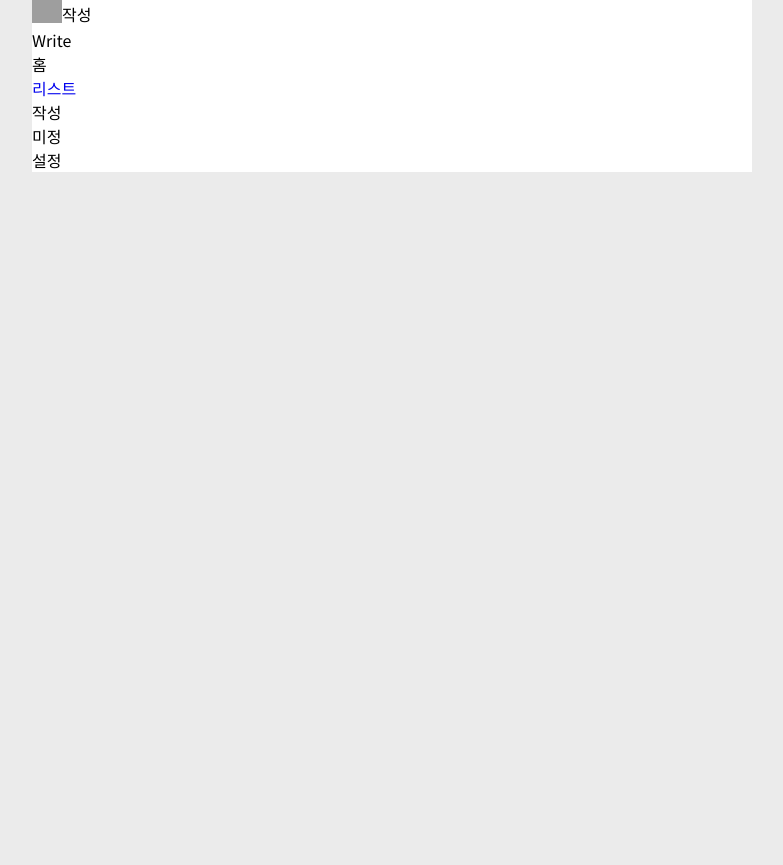
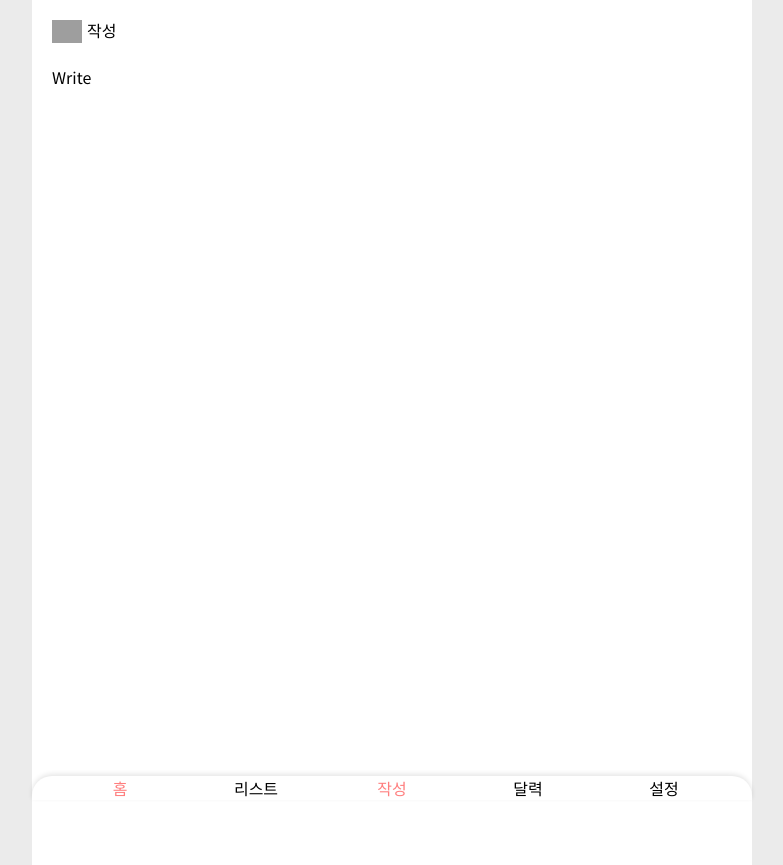
Before and after one commit to jiyun03/react-health, a React (Create React App) app: page /#/write in a window 1280 px wide. Shown: the whole page, without its empty margins (248-1031 px from the left). Before the commit the page ends 800 px from the top, so only its background shows below. Built offline with nearby package versions, Linux system fonts and the light colour scheme; grey boxes are pictures that could not be loaded; a web font is replaced by a local one.

Commit message:
nav scss 작업중

```diff
--- a/src/App.js
+++ b/src/App.js
@@ -15,7 +15,7 @@ import "./scss/style.scss";
 function App() {
 	return (
 		<>
-			<Route exact path="/" render={() => <Header name="메인" type="header--main" />} />
+			<Route exact path="/" render={() => <Header name="나의 건강일지" type="header--main" />} />
 			<Route path="/list" render={() => <Header name="리스트" type="header--back" />} />
 			<Route path="/write" render={() => <Header name="작성" type="header--back" />} />
 
--- /dev/null
+++ b/src/component/common/Layout.js
@@ -0,0 +1,11 @@
+function Layout(props) {
+  return (
+    <div className="layout">
+      <div className="container">
+        {props.children}
+      </div>
+    </div>
+  )
+}
+
+export default Layout
--- a/src/component/common/Nav.js
+++ b/src/component/common/Nav.js
@@ -1,34 +1,39 @@
 import { NavLink } from "react-router-dom";
 
 function Nav() {
-  const active = { color: "#000" }
+  const active = { color: "#ff7e7e" }
 
   return (
     <nav className="nav">
-      <ul>
-        <li>
+      <ul className="nav__box">
+        <li className="nav__item">
           <NavLink activeStyle={active} to="/">
-            홈
+            <span className="nav__icon"></span>
+            <span className="nav__title">홈</span>
           </NavLink>
         </li>
-        <li>
+        <li className="nav__item">
           <NavLink activeStyle={active} to="/list">
-            리스트
+            <span className="nav__icon"></span>
+            <span className="nav__title">리스트</span>
           </NavLink>
         </li>
-        <li>
+        <li className="nav__item">
           <NavLink activeStyle={active} to="/write">
-            작성
+            <span className="nav__icon"></span>
+            <span className="nav__title">작성</span>
           </NavLink>
         </li>
-        <li>
-          <NavLink activeStyle={active} to="/">
-            미정
+        <li className="nav__item">
+          <NavLink activeStyle={active} to="/calender">
+            <span className="nav__icon"></span>
+            <span className="nav__title">달력</span>
           </NavLink>
         </li>
-        <li>
-          <NavLink activeStyle={active} to="/">
-            설정
+        <li className="nav__item">
+          <NavLink activeStyle={active} to="/setting">
+            <span className="nav__icon"></span>
+            <span className="nav__title">설정</span>
           </NavLink>
         </li>
       </ul>
--- a/src/component/main/Main.js
+++ b/src/component/main/Main.js
@@ -1,8 +1,9 @@
 import React from 'react'
+import Layout from "../common/Layout"
 
 function Main() {
   return (
-    <div>Main</div>
+    <Layout>Main</Layout>
   )
 }
 
--- a/src/component/sub/List.js
+++ b/src/component/sub/List.js
@@ -1,8 +1,9 @@
 import React from 'react'
+import Layout from "../common/Layout"
 
 function List() {
   return (
-    <div>List</div>
+    <Layout>List</Layout>
   )
 }
 
--- a/src/component/sub/Write.js
+++ b/src/component/sub/Write.js
@@ -1,8 +1,9 @@
 import React from 'react'
+import Layout from "../common/Layout"
 
 function Write() {
   return (
-    <div>Write</div>
+    <Layout>Write</Layout>
   )
 }
 
--- a/src/scss/common/_common.scss
+++ b/src/scss/common/_common.scss
@@ -1,6 +1,7 @@
 html {
   background-color: #ebebeb;
 	font-family: 'Noto Sans KR';
+  font-weight: 400;
   font-size: 1px;
 }
 
@@ -11,3 +12,12 @@ body {
   background-color: #fff;
   font-size: 16rem;
 }
+
+.container {
+  padding-left: $container;
+  padding-right: $container;
+}
+
+.layout {
+  min-height: 100vh;
+}
--- a/src/scss/common/_header.scss
+++ b/src/scss/common/_header.scss
@@ -1,13 +1,24 @@
 .header {
+  height: 65rem;
   &__inner {
     display: flex;
     align-items: center;
+    padding: 10rem 0;
+  }
+  &__logo,
+  &__back {
+    padding-left: $container;
+    margin-right: 5rem;
+    box-sizing: content-box;
   }
   &__logo {
-    width: 60rem;
+    width: 50.23rem;
+    height: 45rem;
   }
   &__back {
     width: 30rem;
+    padding-top: 7rem;
+    padding-bottom: 8rem;
   }
 
   // main {
--- /dev/null
+++ b/src/scss/common/_nav.scss
@@ -0,0 +1,19 @@
+.nav {
+  position: fixed;
+  left: 50%;
+  bottom: 0;
+  width: 100%;
+  max-width: $mobile;
+  transform: translateX(-50%);
+  &__box {
+    display: flex;
+    padding: 0 $container;
+    background-color: #fff;
+    border-radius: 20px 20px 0 0;
+    box-shadow: 0 -2px 5px rgba(0,0,0,0.1);
+  }
+  &__item {
+    flex: 1;
+    text-align: center;
+  }
+}
--- a/src/scss/common/_reset.scss
+++ b/src/scss/common/_reset.scss
@@ -11,6 +11,7 @@ li {
 }
 
 a {
+  color: initial;
   text-decoration: none;
 }
 
@@ -30,4 +31,5 @@ table {
 
 img {
   max-width: 100%;
+  vertical-align: middle;
 }
--- a/src/scss/style.scss
+++ b/src/scss/style.scss
@@ -1,7 +1,12 @@
+// breakpoint
 $mobile: 720px;
+
+// container
+$container: 20rem;
 
 //common
 @import "common/typography";
 @import "common/reset";
 @import "common/common";
 @import "common/header";
+@import "common/nav";
```
